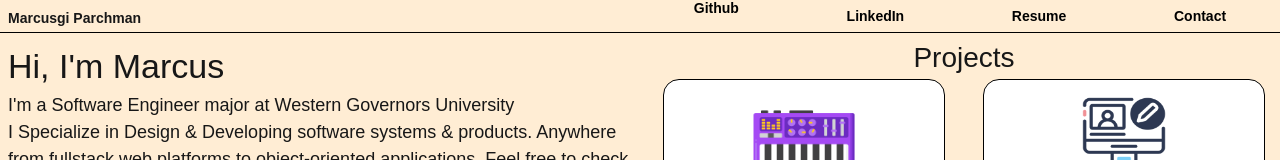
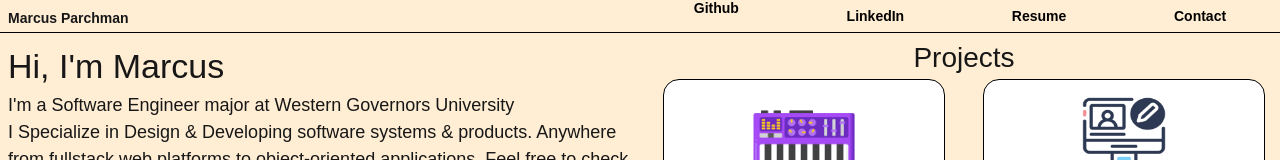
Before and after one commit to monkmark/portfolio, a Next.js app: page / in a window 1280 px wide. Shown: the top 160 px of the page. Built offline with nearby package versions, Linux system fonts and the light colour scheme.

Commit message:
renamed navbar header first name

```diff
--- a/src/app/page.tsx
+++ b/src/app/page.tsx
@@ -6,7 +6,7 @@ export default function Home() {
     <div className="relative w-screen h-screen overflow-x-scroll hide-scrollbar bg-orange-100">
       <header className="flex w-screen h-auto justify-around relative text-base border-b-1 border-black animate-load-border">
         <section className="banner w-1/2 h-auto">
-          <p className="relative top-1 p-1 left-1 text-sm">Marcusgi Parchman</p>
+          <p className="relative top-1 p-1 left-1 text-sm">Marcus Parchman</p>
         </section>
         <ul className="relative flex w-1/2 h-auto justify-around font-Geist fadeInanimate text-sm">
           <li className="no-underline p-1.5 animate-bounce"><a className="text-black font-Geist-Mono hover:text-lg transition-all duration-200 ease-in-out" href="https://github.com/monkmark" target="_blank" rel="noopener noreferrer">Github</a></li>
```
